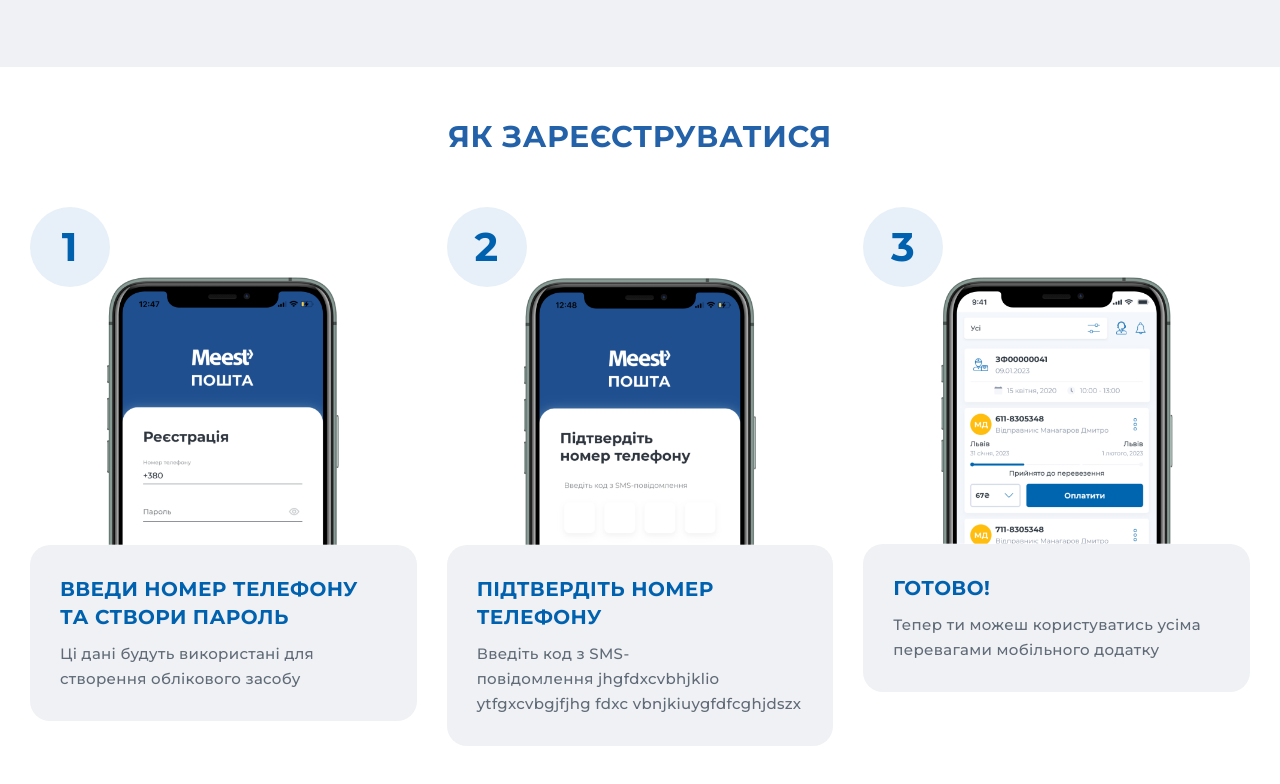
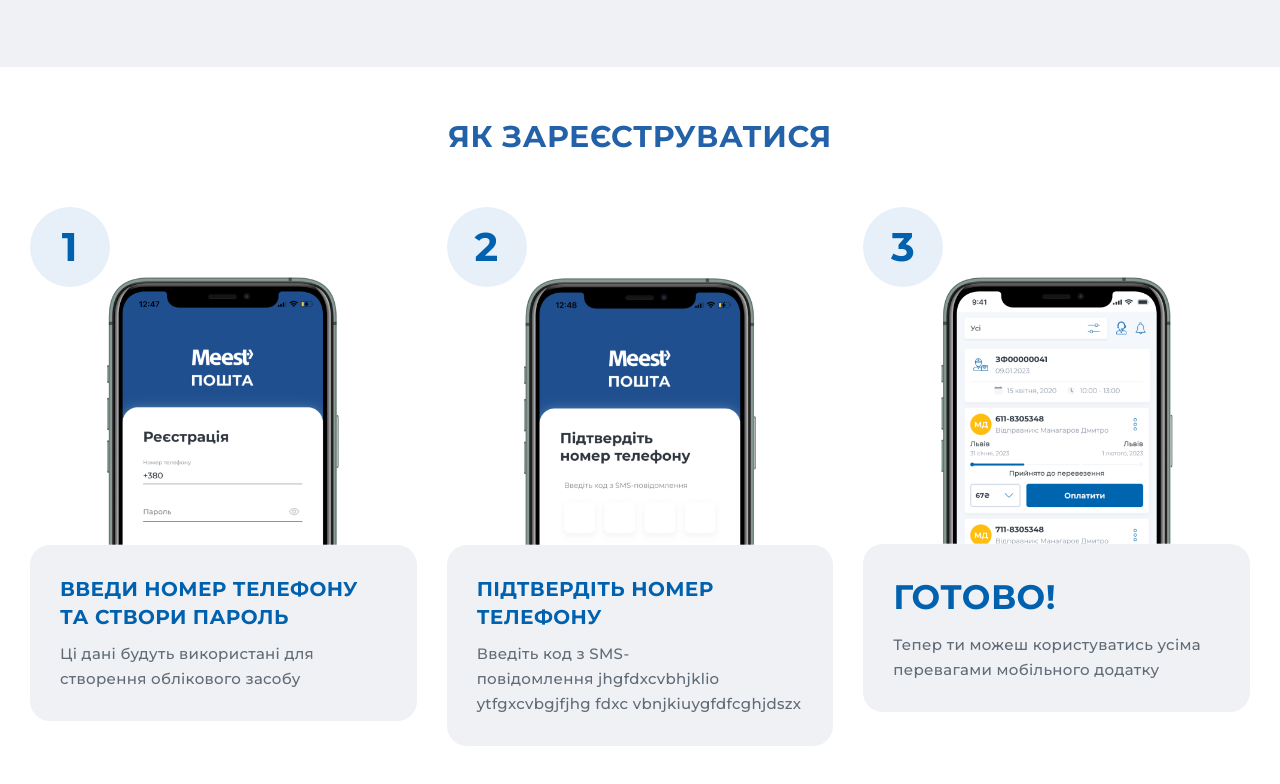
Before and after one commit to AnnaHrishko/meest_app, a website: page front/meest_app.html in a window 1280 px wide. Shown: the part 1318-2102 px from the top of the page. Drawn offline with nearby package versions, Linux system fonts and the light colour scheme; a web font is replaced by a local one.

Commit message:
edit font-size in register-sec

```diff
--- a/dev/css/meest_app.scss
+++ b/dev/css/meest_app.scss
@@ -341,14 +341,15 @@
                     letter-spacing: 0.4px;
                     text-transform: uppercase;
                     margin-bottom: 10px;
+                    &.bigger-fsize{
+                        font-size: 34px;
+                        @include maxWidth768(){
+                            font-size: 24px;
+                        }
+                    }
                     @include maxWidth768(){
                         font-size: 17px;
                         letter-spacing: 0.34px;
-                    }
-                }
-                .main-heading{
-                    @include maxWidth768(){
-                        font-size: 24px;
                     }
                 }
             }
--- a/front/meest_app.html
+++ b/front/meest_app.html
@@ -153,7 +153,7 @@
                             <img class="full-width" src="img/register_img3.png" alt="map-usa-picture" loading="lazy">
                         </picture>
                         <div class="main-part__text">
-                            <h3 class="main-heading">Готово! </h3>
+                            <h3 class="bigger-fsize">Готово! </h3>
                             <p class="descr descr--grey">Тепер ти можеш користуватись усіма перевагами мобільного додатку</p>
                         </div>
                     </div>
```
Also changed, not shown: dev/meest_app.html (+1 -1 lines), front/css/meest_app.css.
